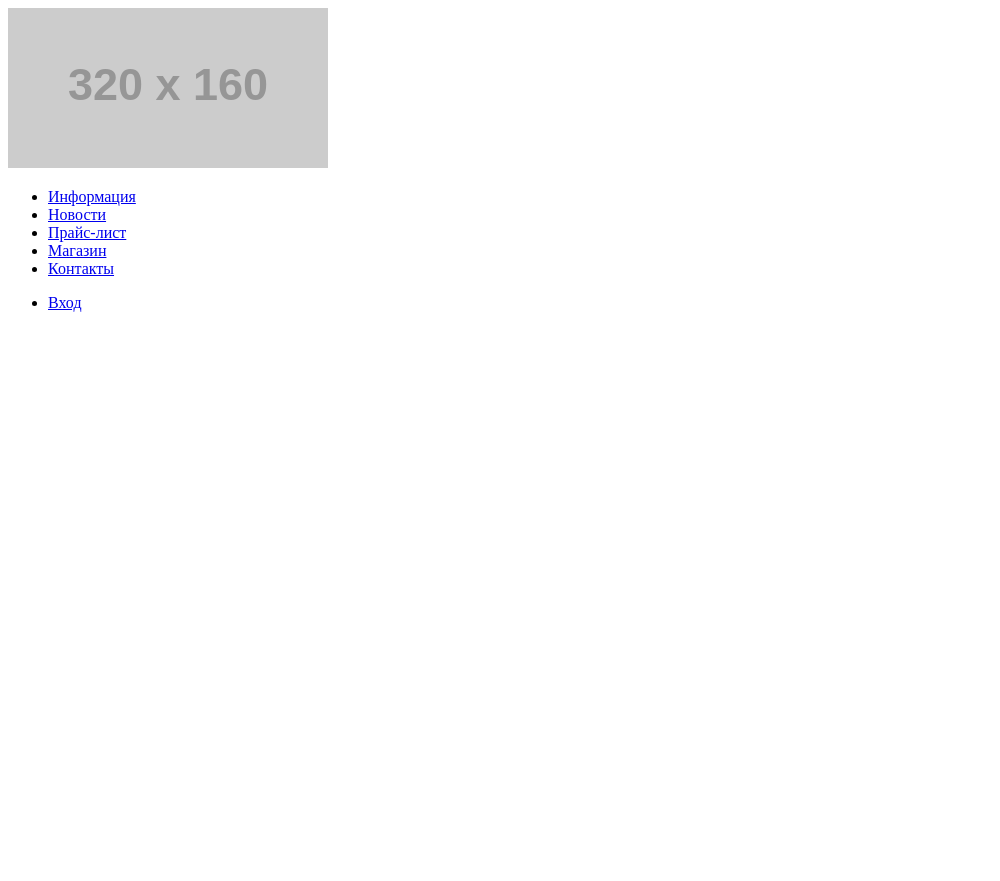
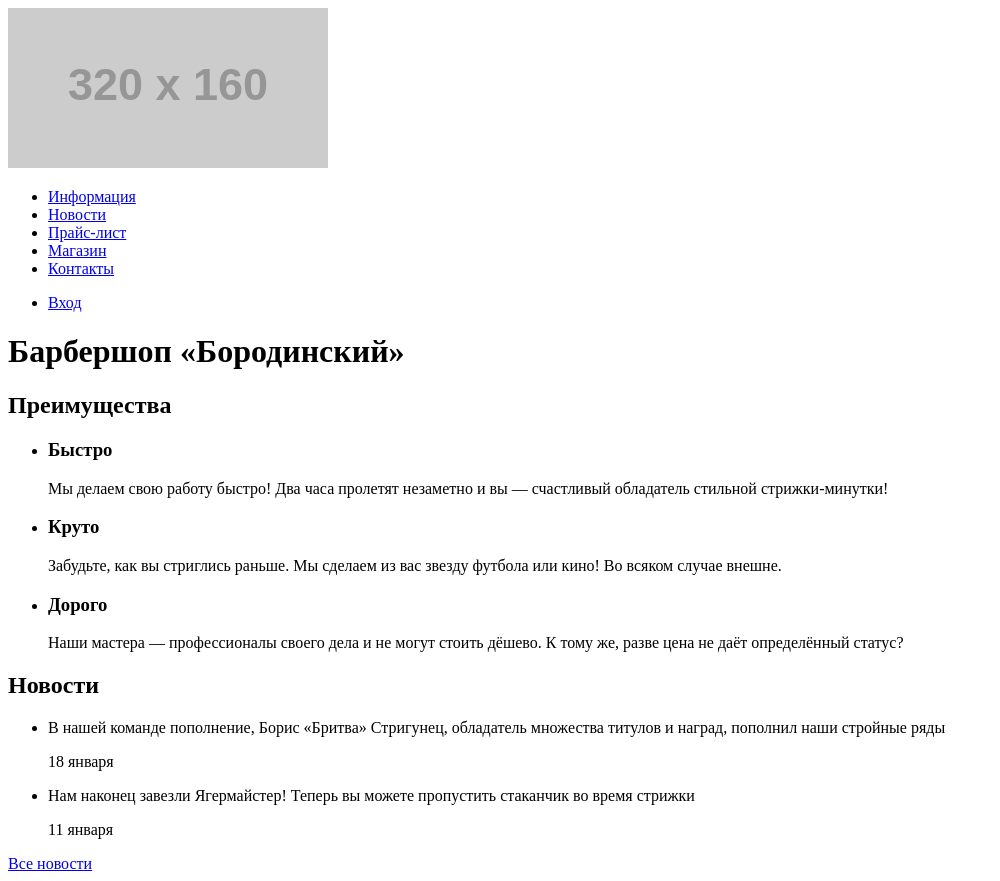
Before and after one commit to ilyasamorodov/140166-barbershop, a plain HTML site: page index.html in a window 1280 px wide. Shown: the whole page, without its empty margins (0-1000 px from the left). Before the commit the page ends 800 px from the top, so only its background shows below. Drawn offline with Linux system fonts and the light colour scheme; placeholder pictures from the web are drawn by us.

Commit message:
Index.html news markup added. News order fixed

```diff
--- a/index.html
+++ b/index.html
@@ -24,5 +24,42 @@
 			</nav>
 		</header>
 
+		<main class="container">
+			<h1 class="visually-hidden">Барбершоп &laquo;Бородинский&raquo;</h1>
+			<section class="features">
+				<h2 class="visually-hidden">Преимущества</h2>
+				<ul class="features-list">
+					<li class="feature-item">
+						<h3>Быстро</h3>
+						<p>Мы&nbsp;делаем свою работу быстро! Два часа пролетят незаметно и&nbsp;вы&nbsp;&mdash; счастливый обладатель стильной стрижки-минутки!</p>
+					</li>
+					<li class="feature-item">
+						<h3>Круто</h3>
+						<p>Забудьте, как вы&nbsp;стриглись раньше. Мы&nbsp;сделаем из&nbsp;вас звезду футбола или кино! Во&nbsp;всяком случае внешне.</p>
+					</li>
+					<li class="feature-item">
+						<h3>Дорого</h3>
+						<p>Наши мастера&nbsp;&mdash; профессионалы своего дела и&nbsp;не&nbsp;могут стоить дёшево. К&nbsp;тому&nbsp;же, разве цена не&nbsp;даёт определённый статус?</p>
+					</li>
+				</ul>
+			</section>
+
+			<section class="news">
+				<h2>Новости</h2>
+				<ul class="news-list">
+					<li class="news-item">
+						<p>В нашей команде пополнение, Борис &laquo;Бритва&raquo; Стригунец, обладатель множества титулов и наград, пополнил наши стройные ряды</p>
+						<time datetime="2016-01-18">18 января</time>
+					</li>
+					<li class="news-item">
+						<p>Нам наконец завезли Ягермайстер! Теперь вы можете пропустить стаканчик во время стрижки</p>
+						<time datetime="2016-01-11">11 января</time>
+					</li>
+				</ul>
+				<a href="#" class="button">Все новости</a>
+			</section>
+
+		</main>
+
   </body>
 </html>
```
Lines whose indentation alone changed are shown as unchanged.
